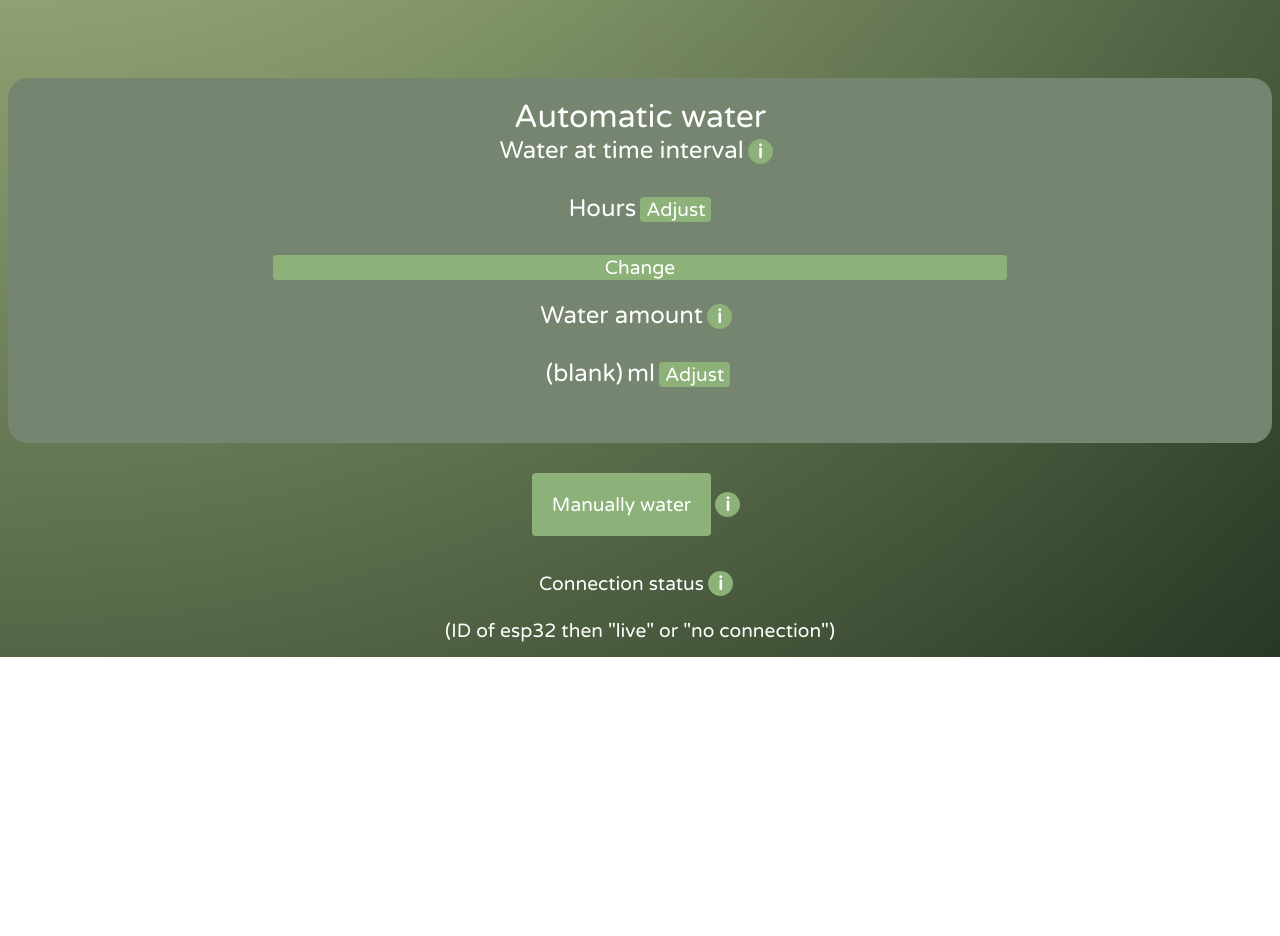
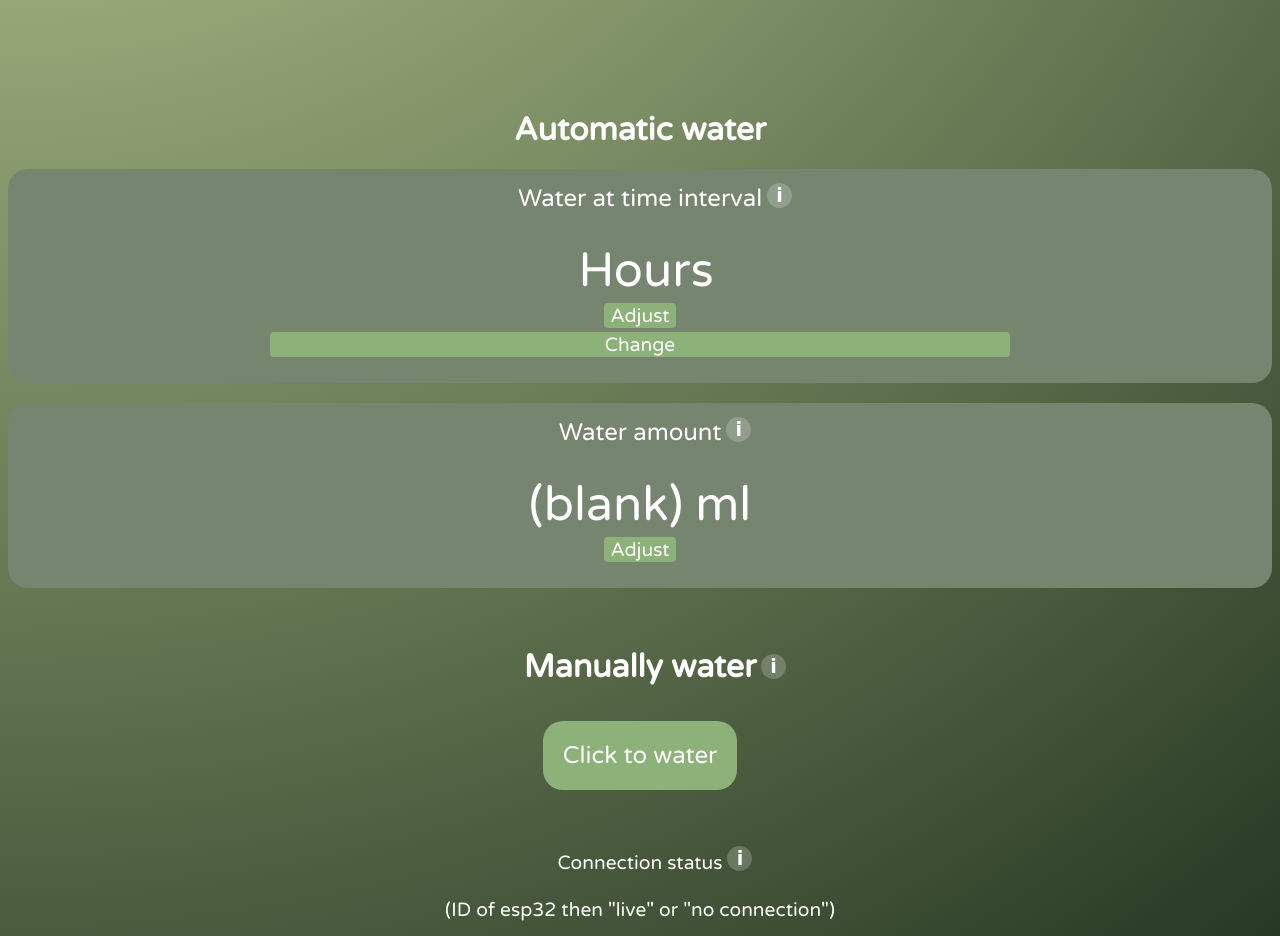
Before and after one commit to viktorkyvik/FlowerBase, a website: page plant-watering-project/public/index.html in a window 1280 px wide. Shown: the part 720-1656 px from the top of the page. Before the commit the page ends 1377 px from the top, so only its background shows below. Drawn offline with nearby package versions, Linux system fonts and the light colour scheme; no server answers; a web font is replaced by a local one.

Commit message:
Working on style details
did some resizing, fixed all centering problems, more organized design, and also adding changed color on button when pressed/selected. more familiar with js now.

next: add some picture, and also a meter for watertank status. have to do some redesigning of popups and also the graphs.

```diff
--- a/plant-watering-project/public/index.html
+++ b/plant-watering-project/public/index.html
@@ -33,9 +33,8 @@
     </div>
 
     <div class="col" id="sm_plot">
-        <div class="row">
-            <div><a href="sm_plot.html"><button>Statistics</button></a></div>
-        </div>
+        <div><a href="sm_plot.html"><button id= sm_btn>Statistics</button></a></div>
+
     </div>
 
     <div class="col" id="wt_box">
@@ -50,58 +49,59 @@
         </div>
     </div>
 
-    <div id="am_wt">
-        <div>Automatic water</div>
+
+        <div id="am_wt">Automatic water</div>
 
 
         <div id="type_ti" style="display: block;">
             <div class = "row">
-                <div>Water at time interval</div>
+                <div id="type_ti_h">Water at time interval</div>
                 <button class= "round" id="ti_info">i</button>
             </div>
             <br>
-            <div class = "row">
+            <div class = "row_c">
                 <span id="ti"></span>
                 <div>Hours</div>
-                <button id="ti_btn">Adjust</button>
             </div>
+            <button id="ti_btn">Adjust</button>
             <br>
             <button class="change" id="changeto_smt">Change</button>
         </div>
 
         <div id="type_smt" style="display: none;">
             <div class = "row">
-                <div>Water at soil moisture percentage</div>
+                <div id="wt_mp">Water at hydration level</div>
                 <button class= "round" id="smt_info">i</button>
             </div>
             <br>
-            <div class = "row">
+            <div class = "row_c">
                 <span id="smt"></span>
                 <span>%</span>
-                <button id="smt_btn">Adjust</button>
             </div>
+            <button id="smt_btn">Adjust</button>
             <br>
             <button class="change" id="changeto_ti">Change</button>
         </div>
 
         <div id="wt_amo">
             <div class = "row">
-                <div>Water amount</div>
+                <div id="wt_amo_h">Water amount</div>
                 <button class= "round" id="wa_info">i</button>
             </div>
             <br>
-            <div class = "row">
+            <div class = "row_c">
                 <span id="wa">(blank)</span>
                 <span>ml</span>
-                <button id="wa_btn">Adjust</button>
             </div>
+            <button id="wa_btn">Adjust</button>
         </div>
-    </div>
+
 
     <div id="man_wt" class = "row">
-        <button id="mw_btn">Manually water</button>
+        <div id="man">Manually water</div>
         <button class= "round" id="mw_info">i</button>
     </div>
+    <button id="mw_btn">Click to water</button>
 
     <div id = "connect">
         <div class = "row">
--- a/plant-watering-project/public/style.css
+++ b/plant-watering-project/public/style.css
@@ -22,6 +22,12 @@ button{
     background-color: #8cb179;
     color:#ffffff;
     border: none;
+    transition: background-color 0.2s ease;
+
+}
+
+button:hover {
+    background-color: #5b7c4b;
 }
 
 .col {
@@ -29,18 +35,38 @@ button{
     flex-direction: column;
 }
 
+
+
 .row {
     display: grid;
-    grid-template-columns: 1fr auto auto auto auto 1fr;
+    grid-template-columns: 1fr auto 1fr;
     align-items:baseline;
-    column-gap:4px;
 
 }
+
+
 
 .row > :first-child {
     grid-column: 2;
 }
 
+.row > :nth-child(2) {
+    justify-self: start;
+    margin-left: 5px;
+}
+
+.row button {
+    position: relative;
+    bottom: 4px;
+}
+
+.row_c {
+    display: flex;
+    justify-content: center;
+    align-items: baseline;
+    gap: 0.25em;
+    font-size:3rem;
+}
 
 
 button{
@@ -53,6 +79,12 @@ button{
     height: 25px;
     font-weight: bold;
     margin: left 20px;
+    background-color: #ffffff35;
+    font-family: "sans-serif", cursive;
+}
+
+.round:hover {
+    background-color: #ffffff1c;
 }
 
 h1 {
@@ -77,6 +109,7 @@ span {
 #welcome {
     font-size:2.5rem;
     margin-bottom:20px;
+    font-weight:bold
 }
 
 #h_level {
@@ -87,6 +120,7 @@ span {
     padding:20px;
 
 }
+
 
 #sm {
     font-size: 7rem;
@@ -105,8 +139,13 @@ span {
 }
 
 #sm_plot{
-    font-size:1rem;
     margin-bottom:40px;
+}
+
+#sm_btn{
+    font-size: 2rem;
+    padding: 10px;
+    border-radius:15px;
 }
 
 #wt_box{
@@ -119,16 +158,32 @@ span {
 }
 
 #am_wt{
-    font-size:2rem;
-    background-color: #76856f;
-    border-radius: 20px;
-    padding: 20px;
-    margin-bottom: 30px;
+    font-size: 2rem;
+    font-weight: bold;
+    margin-bottom:20px;
 }
 
-#mw_btn{
-    padding: 20px;
+#type_ti, #type_smt, #wt_amo {
+    margin-bottom:20px;
+    background-color:#76856f;
+    border-radius: 20px;
+    padding:15px;
+    padding-bottom:25px;
 }
+
+#type_ti_h, #wt_mp, #wt_amo_h {
+
+}
+
+
+
+
+
+#wt_mp{
+    white-space: nowrap;
+}
+
+
 #type_ti {
     font-size: 1.5rem;
     margin-bottom: 20px;
@@ -145,14 +200,26 @@ span {
 
 #wt_amo {
     font-size: 1.5rem;
-    margin-bottom: 35px;
+    margin-bottom: 60px;
+}
+
+#man {
+    font-size: 2rem;
+    font-weight: bold;
 }
 
 #man_wt {
     font-size: 2.5rem;
     margin-bottom: 35px;
+
 }
 
+#mw_btn{
+    padding: 20px;
+    border-radius:20px;
+    font-size: 1.5rem;
+    margin-bottom: 60px;
+}
 
 #connect {
     margin-bottom:15px;
```
Also changed, not shown: plant-watering-project/public/sm_plot.css (added, +18 -0 lines), plant-watering-project/public/sm_plot.html (+6 -3 lines), plant-watering-project/public/sm_plot.js (+12 -0 lines).
